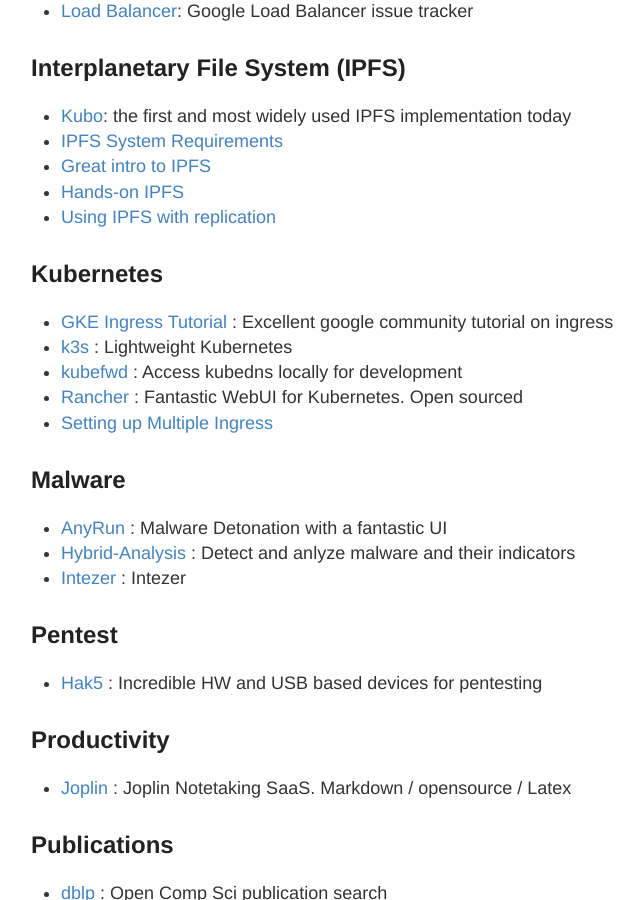
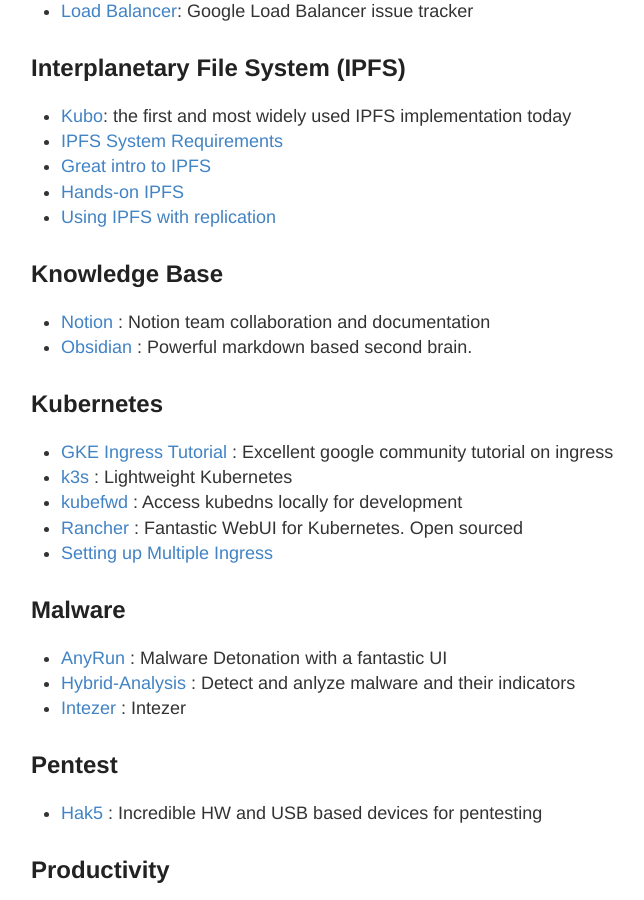
Before and after one commit to stevehenderson/stevehenderson.github.io, a Jekyll site: the page built from links.md, in a window 1280 px wide and 900 px high, scrolled down 1463 px. Shown: the whole window, without its empty margins (249-893 px from the left). Built offline with Jekyll 4.4.1, drawn with Linux system fonts in a browser that asks for light colours.

Commit message:
Update links.md

```diff
--- a/links.md
+++ b/links.md
@@ -56,6 +56,10 @@
    * [Hands-on IPFS](https://www.youtube.com/watch?v=GJ2980DWdyc)
    * [Using IPFS with replication](https://cestoliv.com/blog/using-ipfs-for-data-replication/)
 
+## Knowledge Base
+   * [Notion](https://www.notion.so) : Notion team collaboration and documentation
+   * [Obsidian](https://obsidian.md/) : Powerful markdown based second brain.
+
 ## Kubernetes
    * [GKE Ingress Tutorial](https://cloud.google.com/community/tutorials/nginx-ingress-gke) : Excellent google community tutorial on ingress
    * [k3s](https://k3s.io/) : Lightweight Kubernetes
```
